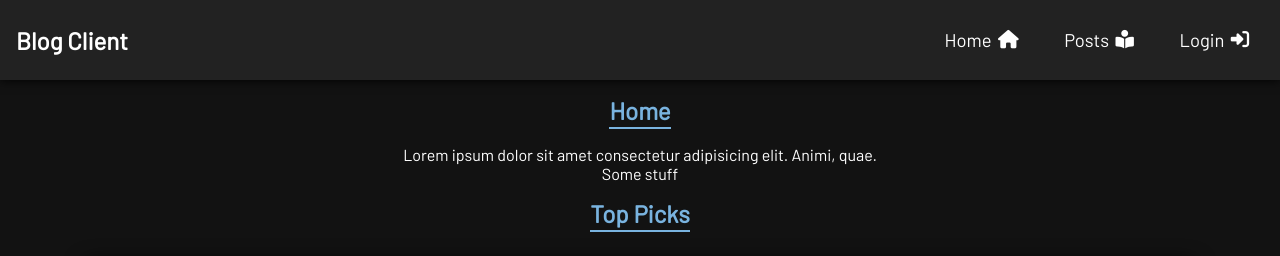
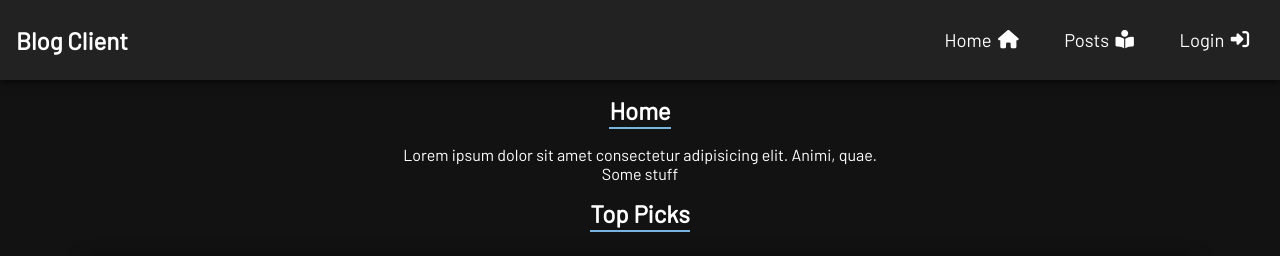
Before and after one commit to brajpatel/blog-client, a React (Vite) app: page / in a window 1280 px wide. Shown: the top 256 px of the page. Built offline with nearby package versions, Linux system fonts and the light colour scheme; grey boxes are pictures that could not be loaded.

Commit message:
Give all h2 elements the same style

```diff
--- a/src/App.css
+++ b/src/App.css
@@ -15,7 +15,7 @@ body {
 }
 
 h2 {
-  color: rgb(121, 179, 223);
+  color: white;
   border-bottom: 2px solid rgb(121, 179, 223);
   padding-bottom: 2px;
 }
```
